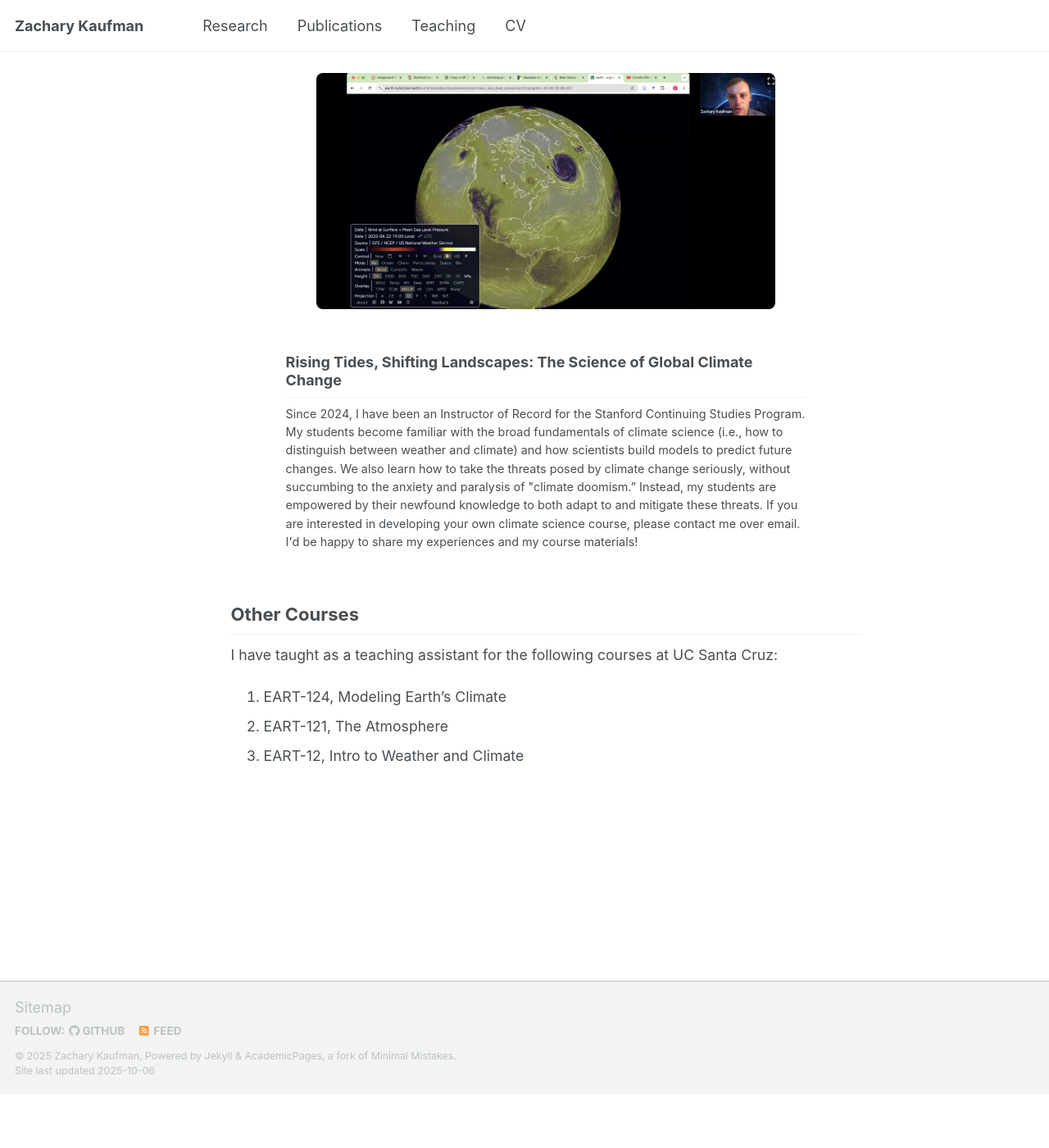
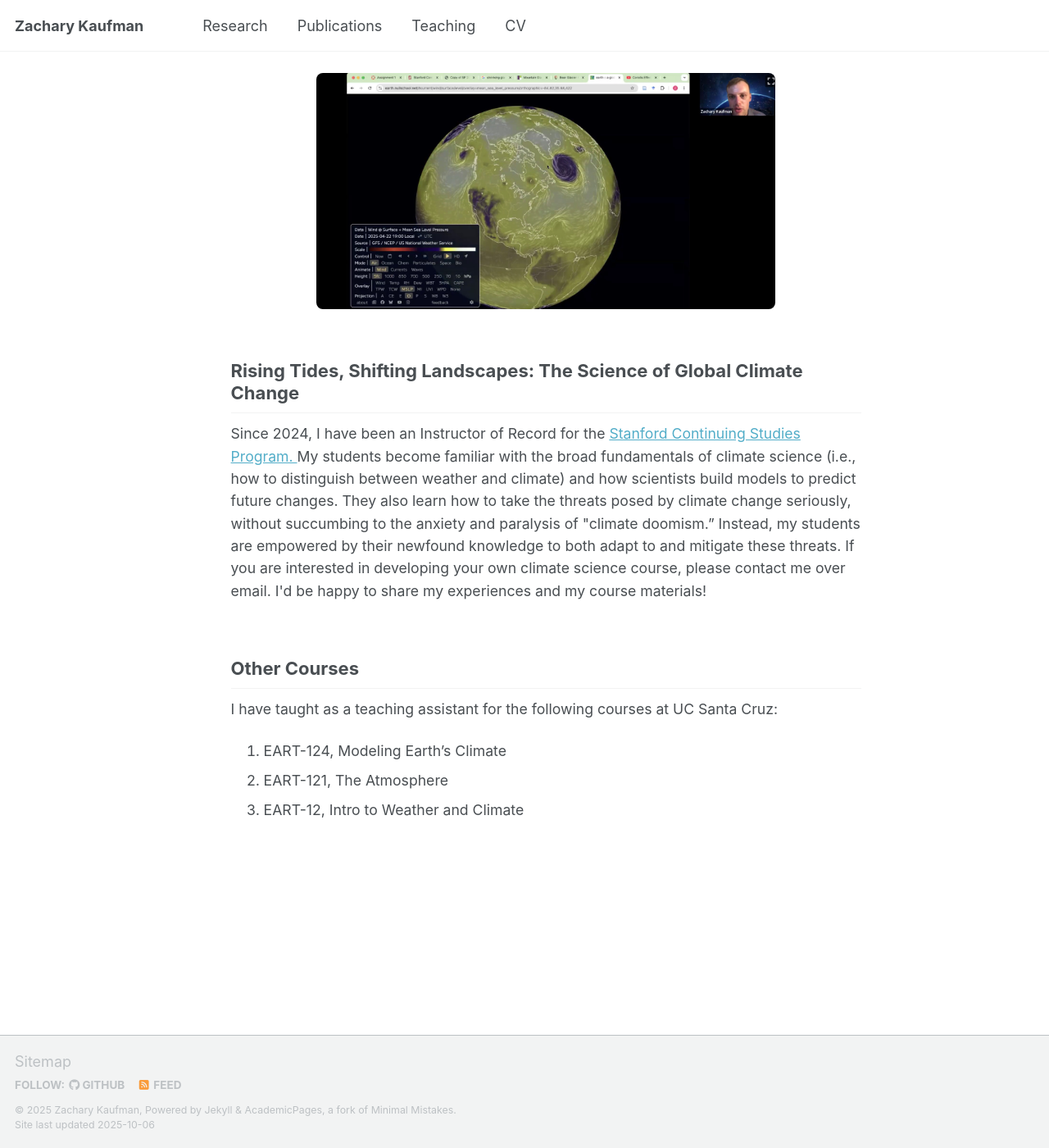
Before and after one commit to ZackKaufman/ZackKaufman.github.io, a Jekyll site: the page built from _pages/teaching.md, in a window 1280 px wide and 1400 px high, scrolled down 97 px. Shown: the whole window at 82% size. Built offline with Jekyll 4.4.1, drawn with Linux system fonts in a browser that asks for light colours; a script that is not in the unit is left out; before the commit the page ends 1431 px from its top, so only the background shows below that.

Commit message:
added hyperlink to teaching page

```diff
--- a/_pages/teaching.md
+++ b/_pages/teaching.md
@@ -13,7 +13,9 @@ classes: [teaching-page]
   </div>
   <div class="teaching-text">
     <h2>Rising Tides, Shifting Landscapes: The Science of Global Climate Change</h2>
-    <p>Since 2024, I have been an Instructor of Record for the Stanford Continuing Studies Program. My students become familiar with the broad fundamentals of climate science (i.e., how to distinguish between weather and climate) and how scientists build models to predict future changes. We also learn how to take the threats posed by climate change seriously, without succumbing to the anxiety and paralysis of "climate doomism.” Instead, my students are empowered by their newfound knowledge to both adapt to and mitigate these threats. If you are interested in developing your own climate science course, please contact me over email. I'd be happy to share my experiences and my course materials!   </p>
+    <p>Since 2024, I have been an Instructor of Record for the <a href="https://continuingstudies.stanford.edu/" target="_blank" rel="noopener noreferrer">
+     Stanford Continuing Studies Program.
+    </a> My students become familiar with the broad fundamentals of climate science (i.e., how to distinguish between weather and climate) and how scientists build models to predict future changes. They also learn how to take the threats posed by climate change seriously, without succumbing to the anxiety and paralysis of "climate doomism.” Instead, my students are empowered by their newfound knowledge to both adapt to and mitigate these threats. If you are interested in developing your own climate science course, please contact me over email. I'd be happy to share my experiences and my course materials!   </p>
   </div>
 </div>
 
--- a/assets/css/main.scss
+++ b/assets/css/main.scss
@@ -139,7 +139,7 @@
 }
 
 .teaching-media { grid-area: media; }
-.teaching-text  {font-size: 0.8rem; grid-area: text; align-self: center; }
+.teaching-text  {font-size: 0.98rem; grid-area: text; align-self: center; }
 
 .teaching-media img {
   width: 100%;
```
